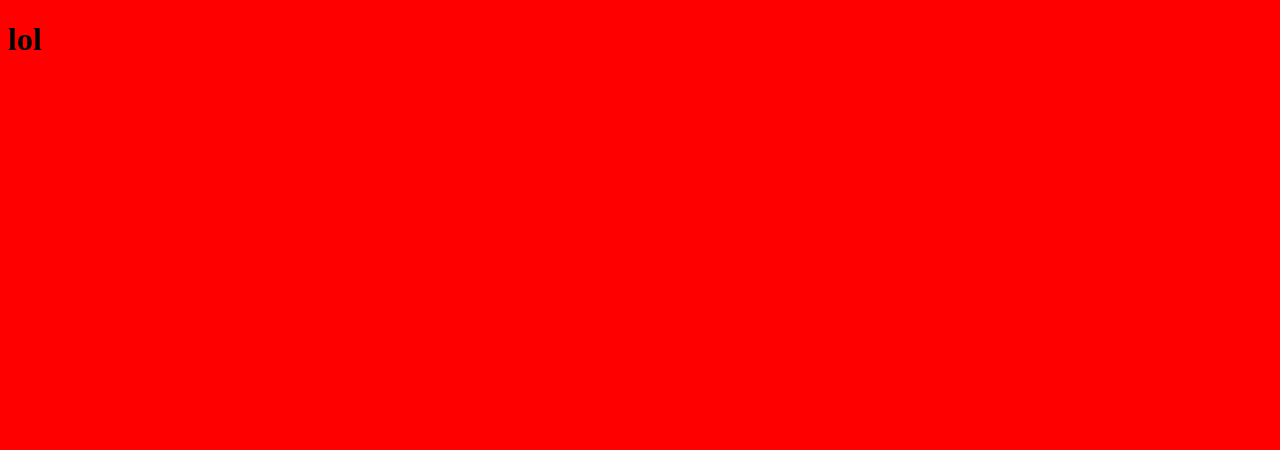
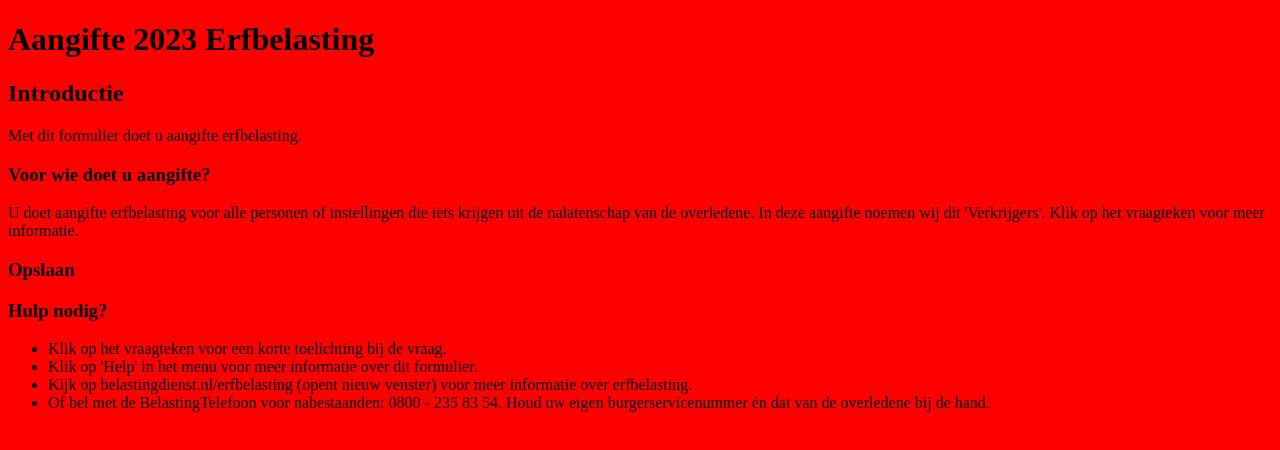
Before and after one commit to KabouterGeitje/BrowserTechnology, a plain HTML site: page docs/index.html in a window 1280 px wide. Drawn offline with Linux system fonts and the light colour scheme.

Commit message:
Update index.html

```diff
--- a/docs/index.html
+++ b/docs/index.html
@@ -1,14 +1,34 @@
-<!doctype html>
+<!DOCTYPE html>
 <html lang="en">
-<head>
-    <meta charset="UTF-8">
-    <meta name="viewport"
-          content="width=device-width, user-scalable=no, initial-scale=1.0, maximum-scale=1.0, minimum-scale=1.0">
-    <meta http-equiv="X-UA-Compatible" content="ie=edge">
-    <link rel="stylesheet" type="text/css" href="../docs/style.css">
-    <title>Web App From Scratch 23-24</title>
-</head>
-<body>
-<h1>lol</h1>
-</body>
+  <head>
+    <meta charset="UTF-8" />
+    <meta
+      name="viewport"
+      content="width=device-width, user-scalable=no, initial-scale=1.0, maximum-scale=1.0, minimum-scale=1.0"
+    />
+    <meta http-equiv="X-UA-Compatible" content="ie=edge" />
+    <link rel="stylesheet" type="text/css" href="../docs/style.css" />
+    <title>Browser Technology</title>
+  </head>
+  <body>
+    <h1>Aangifte 2023 Erfbelasting</h1>
+    <h2>Introductie</h2>
+    <p>Met dit formulier doet u aangifte erfbelasting.</p>
+    <h3>Voor wie doet u aangifte?</h3>
+    <p>
+      U doet aangifte erfbelasting voor alle personen of instellingen die iets
+      krijgen uit de nalatenschap van de overledene. In deze aangifte noemen wij
+      dit 'Verkrijgers'. Klik op het vraagteken voor meer informatie.
+    </p>
+    <h3>Opslaan</h3>
+    <p></p>
+    <h3>Hulp nodig?</h3>
+    <ul>
+        <li>Klik op het vraagteken voor een korte toelichting bij de vraag.</li>
+        <li>Klik op 'Help' in het menu voor meer informatie over dit formulier.</li>
+        <li>Kijk op belastingdienst.nl/erfbelasting (opent nieuw venster) voor meer informatie over erfbelasting.</li>
+        <li>Of bel met de BelastingTelefoon voor nabestaanden: 0800 - 235 83 54.
+            Houd uw eigen burgerservicenummer én dat van de overledene bij de hand.</li>
+    </ul>
+  </body>
 </html>
```
